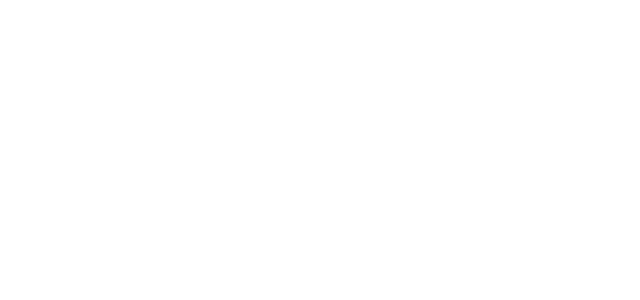
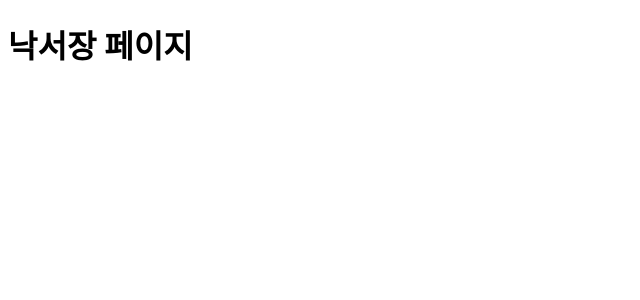
Before and after one commit to TUK-2023-Project/frontend, a React (Create React App) app: page / in a window 1280 px wide. Before the commit this address had no page. Shown: the top 300 px of the page, without its empty margins (0-640 px from the left). Built offline with nearby package versions, Linux system fonts and the light colour scheme.

Commit message:
chore : App.js, index,js tsx파일변환

```diff
--- a/src/App.js
+++ b/src/App.tsx
@@ -1,12 +1,12 @@
 import React from "react";
 import { Route, Routes } from "react-router-dom";
-import "./App.css";
 import PlaygroudPage from "./pages/PlaygroudPage";
 
 function App() {
   return (
     <Routes>
-      <Route path="/playground" element={<PlaygroudPage />} />
+      <Route path={"/playground"} element={<PlaygroudPage />} />
+      <Route path={"/"} element={<PlaygroudPage />} />
     </Routes>
   );
 }
--- a/src/index.js
+++ b/src/index.tsx
@@ -3,7 +3,9 @@ import ReactDOM from "react-dom/client";
 import App from "./App";
 import { BrowserRouter } from "react-router-dom";
 
-const root = ReactDOM.createRoot(document.getElementById("root"));
+const root = ReactDOM.createRoot(
+  document.getElementById("root") as HTMLElement
+);
 root.render(
   <React.StrictMode>
     <BrowserRouter>
```
